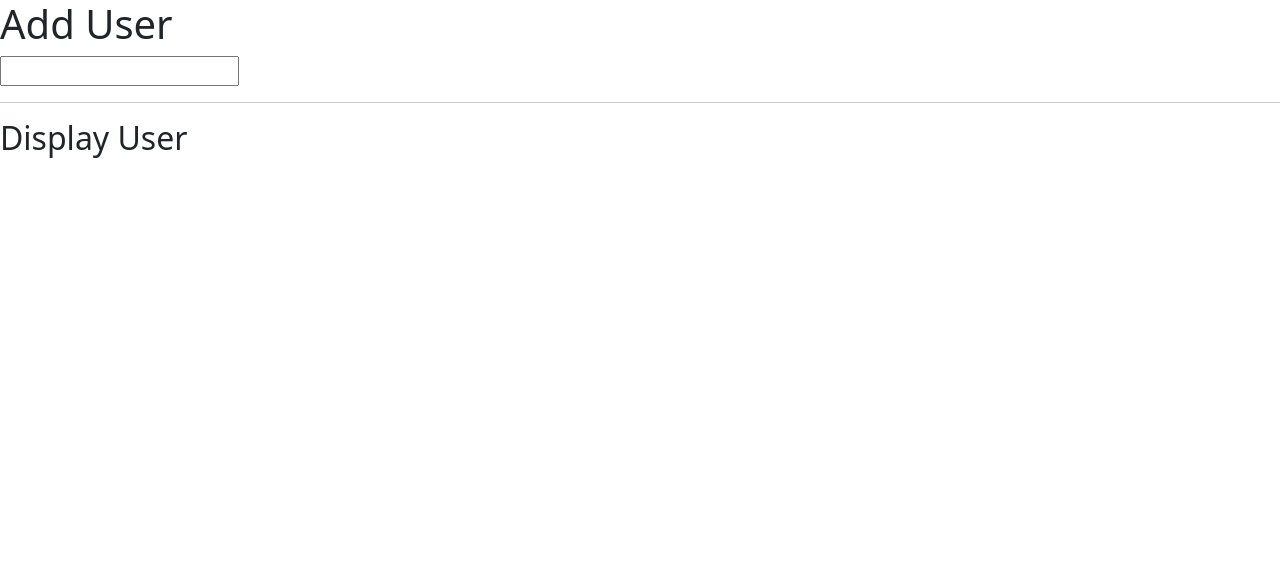
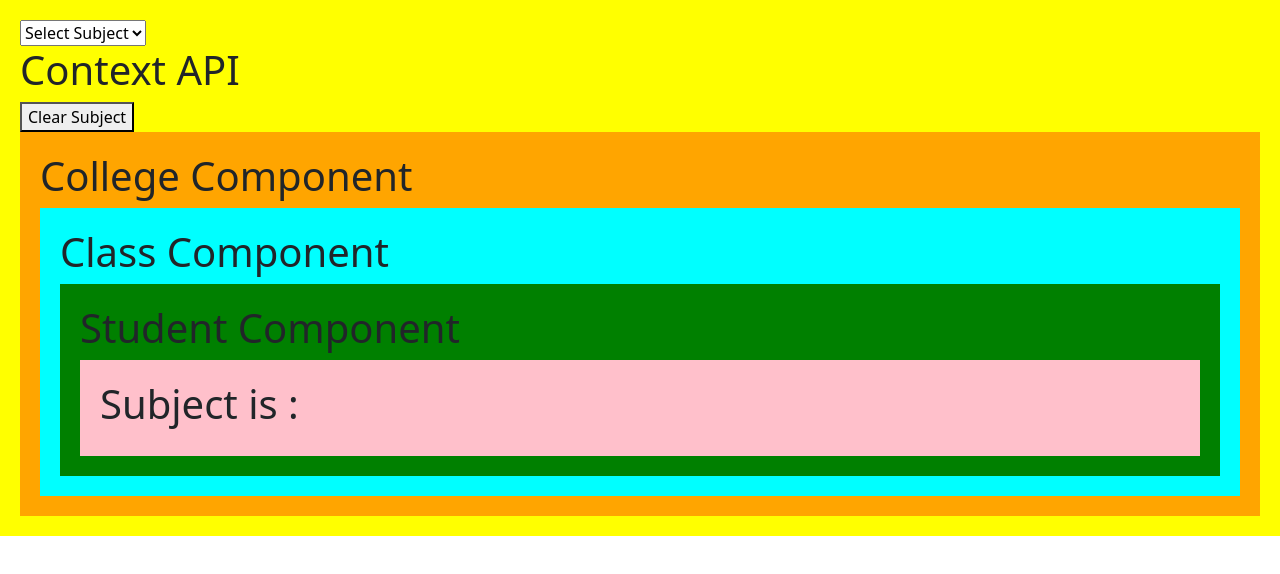
Before and after one commit to PawanDev52/React-19, a React (Vite) app: page / in a window 1280 px wide. Shown: the top 574 px of the page. Built offline with nearby package versions, Linux system fonts and the light colour scheme.

Commit message:
react js

```diff
--- a/src/App.jsx
+++ b/src/App.jsx
@@ -1227,15 +1227,15 @@ import { SubjectName } from "./ContextData";
 // }
 
 // Lifting State
-function App() {
-  const [user, setUser] = useState("");
-  return (
-    <div>
-      <AddUser addUser={setUser} />
-      <DisplayUser displayUser={user} />
-    </div>
-  );
-}
+// function App() {
+//   const [user, setUser] = useState("");
+//   return (
+//     <div>
+//       <AddUser addUser={setUser} />
+//       <DisplayUser displayUser={user} />
+//     </div>
+//   );
+// }
 
 // Update Object in State
 // function App() {
@@ -1416,25 +1416,25 @@ function App() {
 //   );
 // }
 
-// function App() {
-//   const [subject, setSubject] = useState("");
-//   return (
-//     <div style={{ background: "yellow", padding: "20px" }}>
-//       <SubjectName.Provider value={subject}>
-//         <select value={subject} onChange={(event) => setSubject(event.target.value)} >
-//           <option value="">Select Subject</option>
-//           <option value="Maths">Maths</option>
-//           <option value="Science">Science</option>
-//           <option value="History">History</option>
-//           <option value="English">English</option>
-//         </select>
-//         <h1>Context API</h1>
-//         <button onClick={() => setSubject("")}>Clear Subject</button>
-//         <CollegeContext />
-//       </SubjectName.Provider>
-//     </div>
-//   );
-// }
+function App() {
+  const [subject, setSubject] = useState("");
+  return (
+    <div style={{ background: "yellow", padding: "20px" }}>
+      <SubjectName.Provider value={subject}>
+        <select value={subject} onChange={(event) => setSubject(event.target.value)} >
+          <option value="">Select Subject</option>
+          <option value="Maths">Maths</option>
+          <option value="Science">Science</option>
+          <option value="History">History</option>
+          <option value="English">English</option>
+        </select>
+        <h1>Context API</h1>
+        <button onClick={() => setSubject("")}>Clear Subject</button>
+        <CollegeContext />
+      </SubjectName.Provider>
+    </div>
+  );
+}
 
 // react routing
 
```
